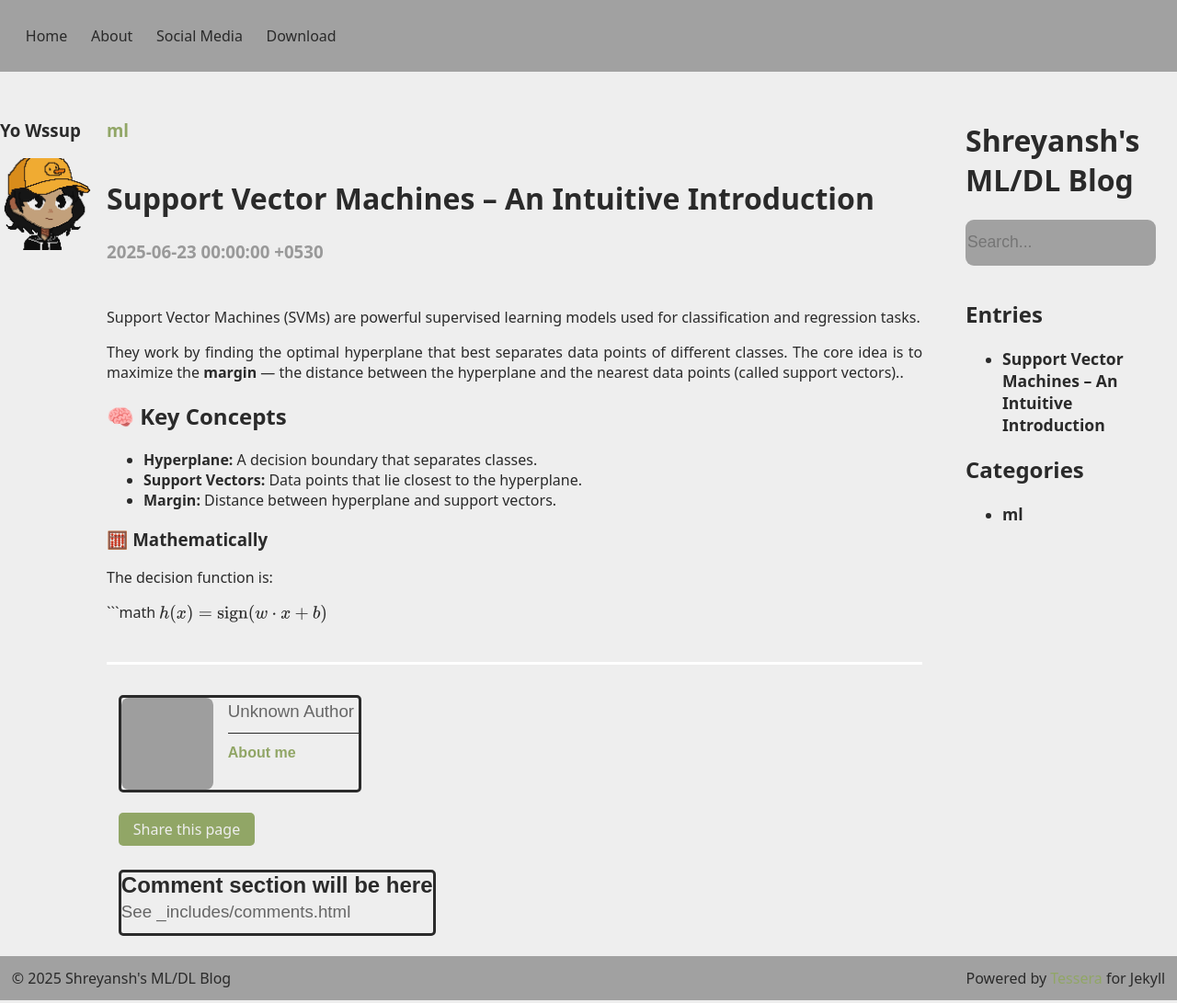
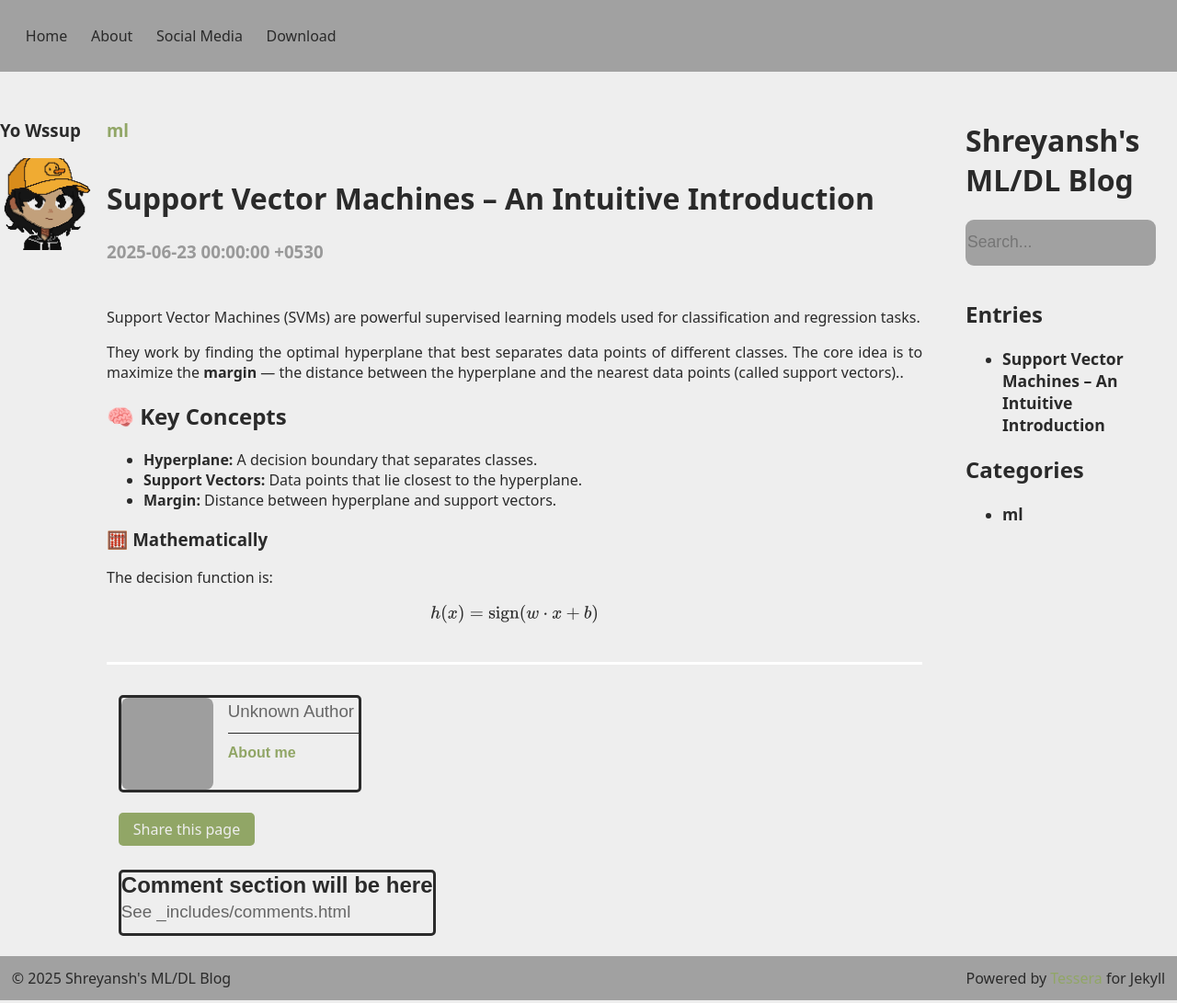
Before and after one commit to shrrynsh/site.github.io, a Jekyll site: the page built from _posts/2025-06-23-svm-from-scratch.md, in a window 1280 px wide. Shown: the whole page at 92% size. Built offline with Jekyll 4.4.1, drawn with Linux system fonts in a browser that asks for light colours; grey boxes are pictures that could not be loaded.

Commit message:
Update 2025-06-23-svm-from-scratch.md

````diff
--- a/_posts/2025-06-23-svm-from-scratch.md
+++ b/_posts/2025-06-23-svm-from-scratch.md
@@ -19,5 +19,5 @@ They work by finding the optimal hyperplane that best separates data points of d
 
 The decision function is:
 
-```math
+
 $$h(x) = \text{sign}(w \cdot x + b)$$
````
